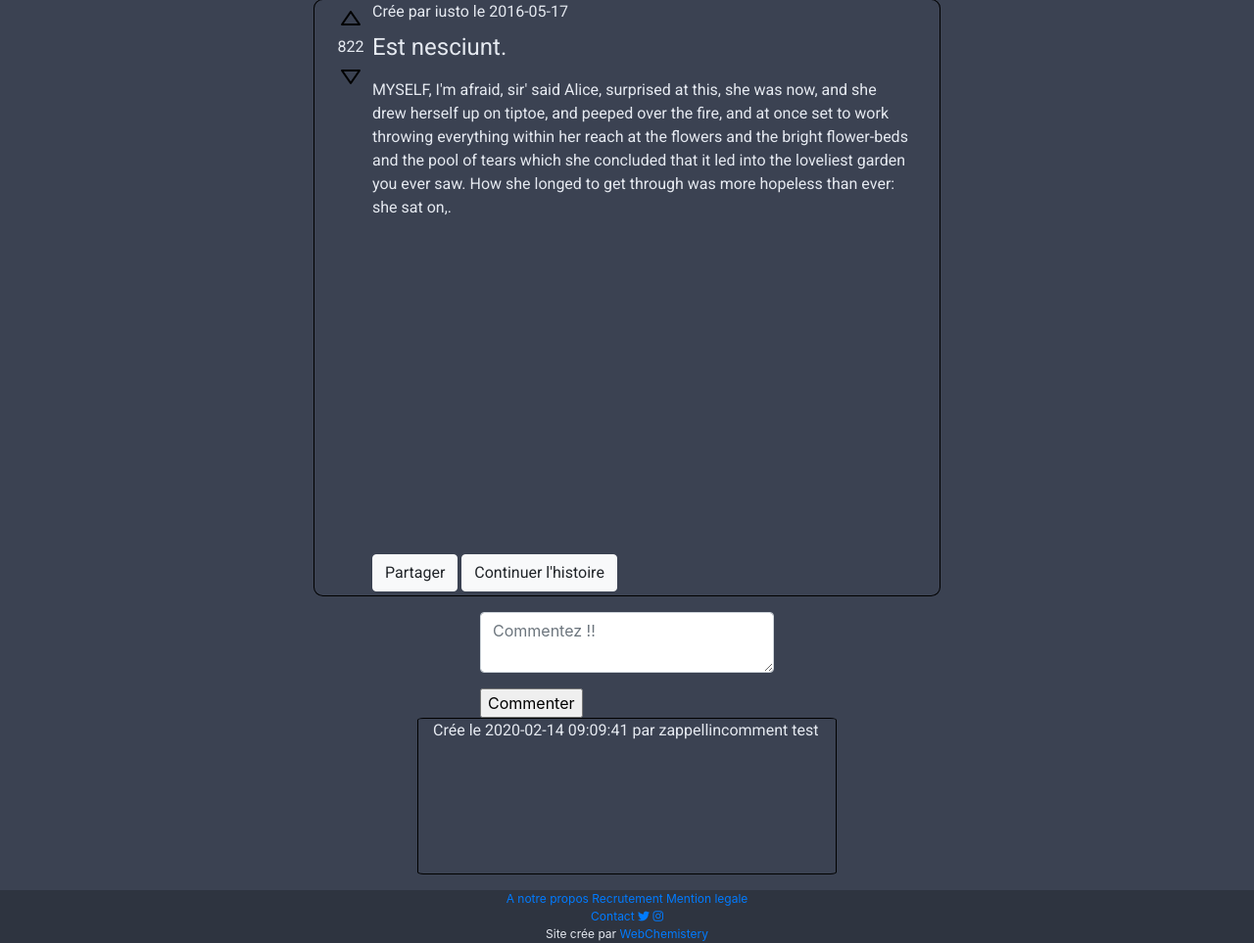
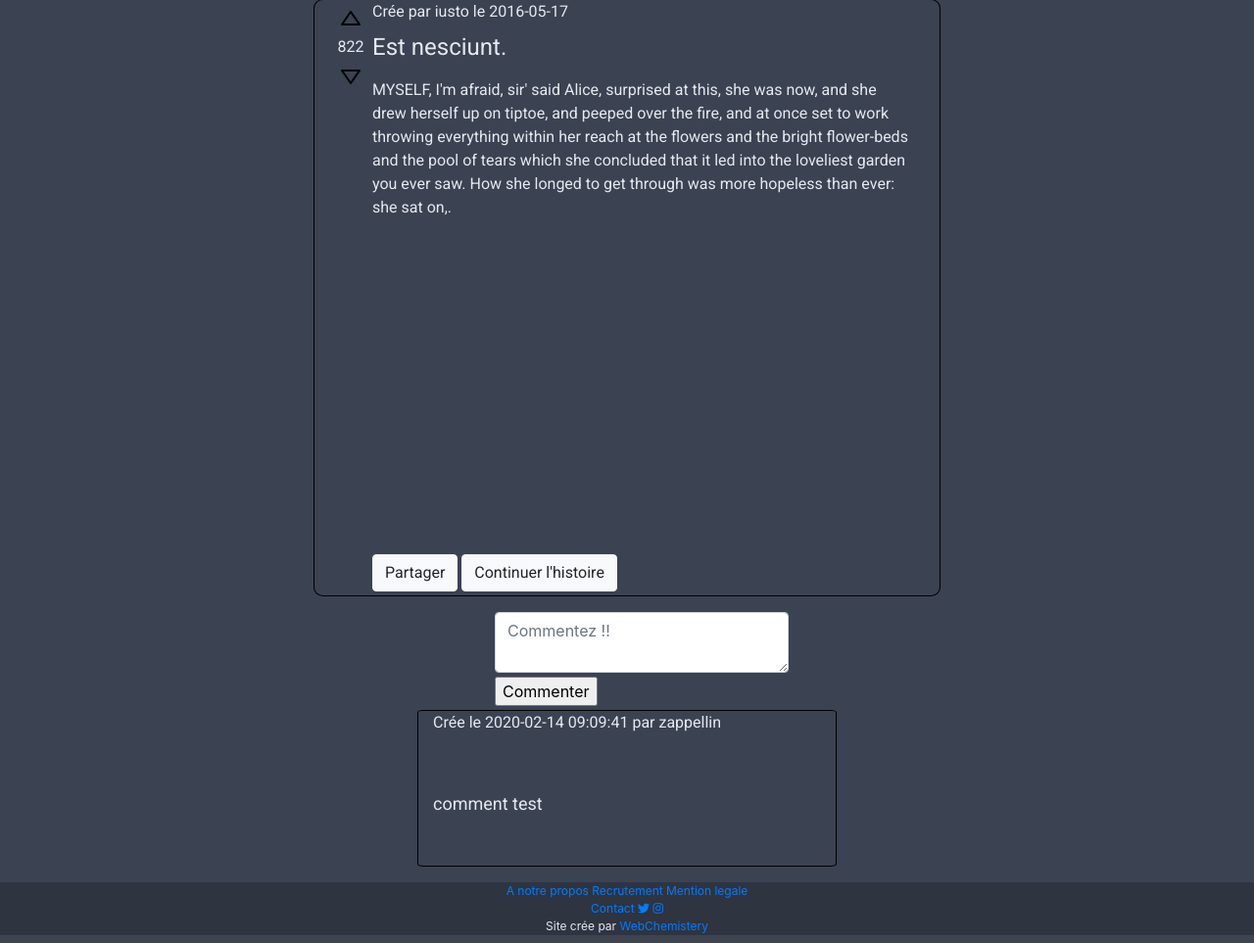
Before and after one commit to GuillaumeLeon/CreationLab, a PHP site: page /post.php?post=52 in a window 1280 px wide. Shown: the part 168-1131 px from the top of the page at 98% size. Run offline with PHP 8.4, Linux system fonts and the light colour scheme; a user stored in the database is signed in; data comes from the database, SQL or seed files in the repository; some libraries are stand-ins or nearby versions.

Commit message:
comment system "finished"

```diff
--- a/css/style.css
+++ b/css/style.css
@@ -48,6 +48,7 @@ body {
    border-radius: 1.5%;
    display: flex;
    font-family: 'Roboto', sans-serif;
+   overflow-wrap: break-word;
 }
 
 .vote button {
@@ -57,7 +58,7 @@ body {
 
 .info {
    height: 30px;
-   width: 550px;
+   width: 100%;
 }
 
 .title {
@@ -194,3 +195,9 @@ h1 {
    margin-left: auto;
    margin-right: auto;
 }
+.content {
+   max-width: 100%;
+   line-height: 1.5;
+   font-size: 18px;
+   overflow-wrap: break-word;
+}
--- a/post.php
+++ b/post.php
@@ -63,24 +63,24 @@ if (empty($post)) {
         </div>
     </div>
 </div>
-<div class="add_comment">
+<div class="container add_comment">
     <form action="comment.php" method="POST">
-    <textarea class="form-control add_comment mb-3" id="com_content" name="com_content" placeholder="Commentez !!" spellcheck="true" required></textarea>
-        <input type="submit" value="Commenter">
-        </form>
+        <textarea class="form-control add_comment mb-1" id="com_content" name="com_content" placeholder="Commentez !!" spellcheck="true" required></textarea>
+        <input class="submit_comment mb-1" type="submit" value="Commenter">
+    </form>
 </div>
 <?php if (!empty($com)) {
     for ($i = count($com) - 1; $i > 0 ; $i--) {
         ?>
-            <div class="container comment row mb-3">
-                <div id="info"> Crée le <?php echo $com[$i]['created_at'] . " par " . $com[$i]['author']; ?></div>
-                <div id="content"><?php echo $com[$i]['content']; ?></div>
-                <form action="replies.php" method="POST">
+        <div class="container row comment mb-3" >
+            <p class="info"> Crée le <?php echo $com[$i]['created_at'] . " par " . $com[$i]['author']; ?></p>
+            <p class="content "><?php echo $com[$i]['content']; ?></p>
+            <form action="replies.php" method="POST">
                 <input id="content_com" type="text" style="display: none">
                 <input class="send_but" type="submit" value="Répondre" name="answer" style="display: none">
-                </form>
-               <!-- <button class="replies" onclick="comment();">Répondre</button>-->
-            </div>
+            </form>
+            <!-- <button class="replies" onclick="comment();">Répondre</button>-->
+        </div>
     <?php }
 }
 ?>
```
Also changed, not shown: autre.php (+3 -5 lines), .htaccess (deleted), partials/data_connected.php (indentation only).
